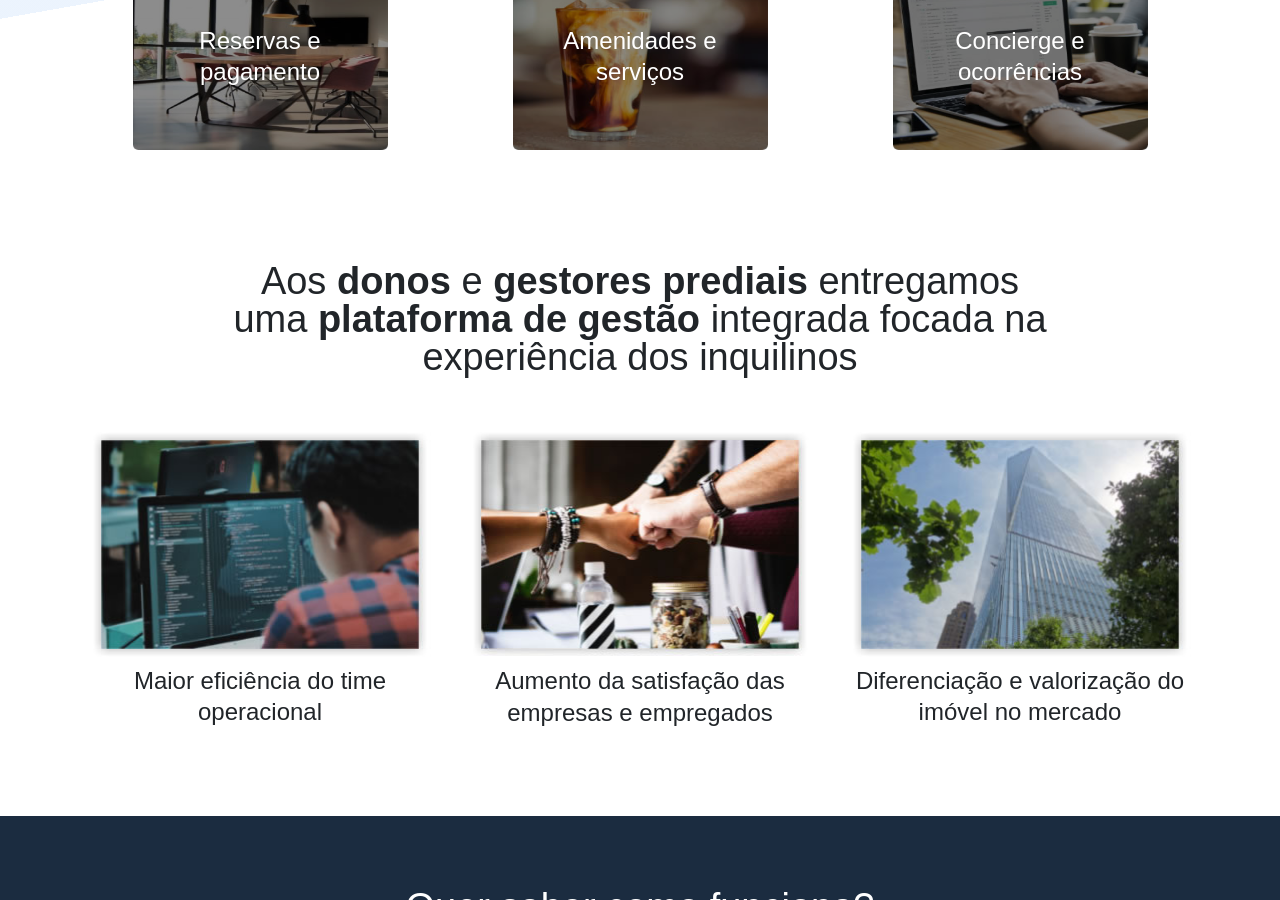
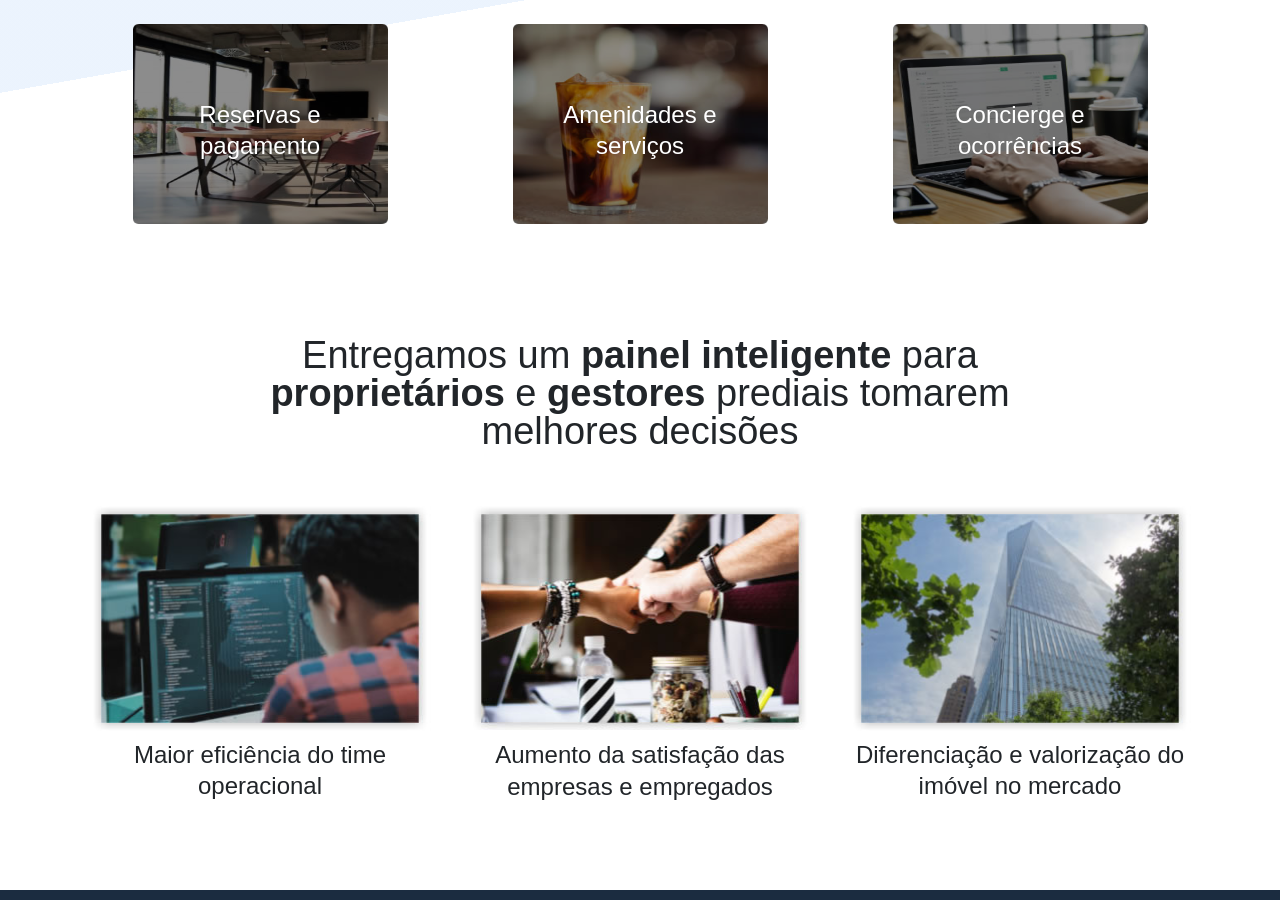
Before and after one commit to lobby-tech/lobby.tech, a Jekyll site: the page built from index.html, in a window 1280 px wide and 900 px high, scrolled down 2877 px. Built offline with Jekyll 4.4.1, drawn with Linux system fonts in a browser that asks for light colours; some of the changed text lies outside the part shown.

Commit message:
Update text

```diff
--- a/index.html
+++ b/index.html
@@ -17,8 +17,8 @@
         </div>
         <div class="header-text">
           <h1 class="font-title-header font-title text-shadow">
-            Digitalizando a <span class="text--highlight">experiência</span>
-            em prédios corporativos
+            Plataforma para edifícios corporativos com foco na
+            <span class="text--highlight">experiência do usuário</span>
             <p class="font--lg text-shadow mt-4">
               Seu prédio digital desde o lobby
             </p>
@@ -140,7 +140,7 @@
       <div class="row justify-content-center">
         <div class="col-lg-9 text-center">
           <p class="pb-4 pt-5 px-1 font--xl font-title">
-            Aos <b>donos</b> e <b>gestores prediais</b> entregamos uma <b>plataforma de gestão</b> integrada focada na experiência dos inquilinos
+            Entregamos um <b>painel inteligente</b> para <b>proprietários</b> e <b>gestores</b> prediais tomarem melhores decisões
           </p>
         </div>
       </div>
```
